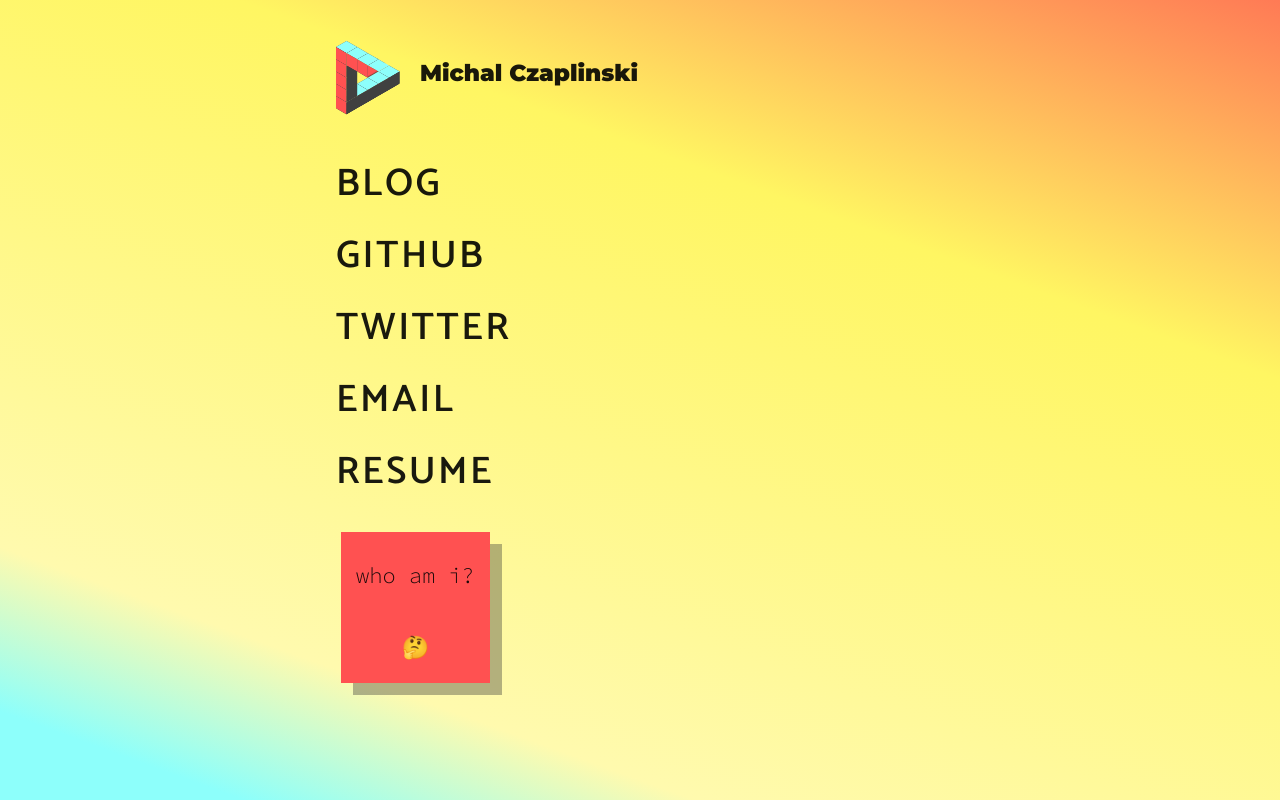
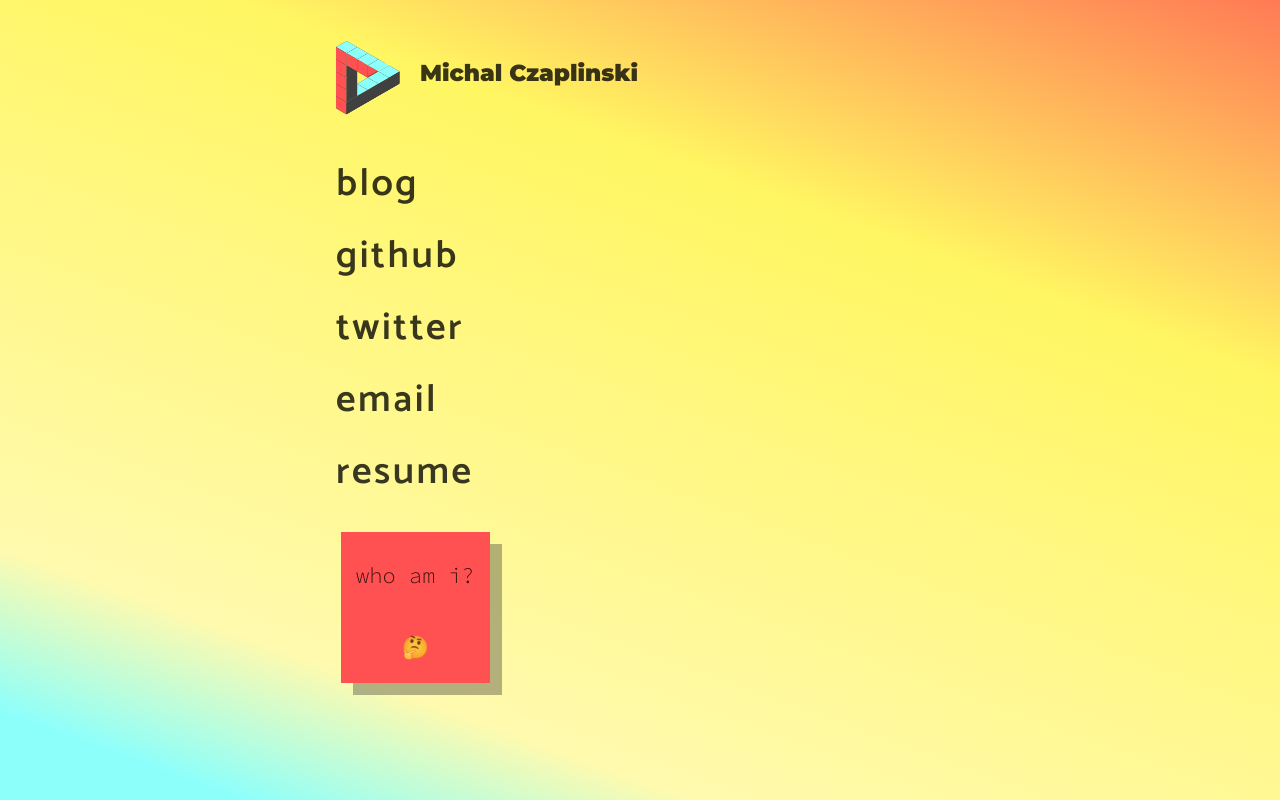
Before and after one commit to michalczaplinski/czaplinski.io, a Gatsby site: page / in a window 1280 px wide. Built offline with nearby package versions, Linux system fonts and the light colour scheme; Gatsby itself is replaced by a stand-in of ours; some packages are replaced by stand-ins of ours.

Commit message:
fix colors and body overflow

```diff
--- a/src/components/indexLayout.js
+++ b/src/components/indexLayout.js
@@ -42,7 +42,7 @@ class IndexLayout extends React.Component {
           </Link>
           <h3
             style={{
-              fontFamily: `Montserrat, sans-serif`,
+              fontFamily: `Montserrat, system-ui, sans-serif`,
               marginTop: 33,
             }}
           >
--- a/src/components/layout.js
+++ b/src/components/layout.js
@@ -49,7 +49,7 @@ const Layout = ({ slug, title, children }) => (
             </Link>
             <h3
               style={{
-                fontFamily: `Montserrat, sans-serif`,
+                fontFamily: `Montserrat, system-ui, sans-serif`,
                 marginTop: 33,
               }}
             >
--- a/src/index.css
+++ b/src/index.css
@@ -2,6 +2,7 @@ html,
 body,
 #root {
   font-family: "Catamaran", sans-serif;
+  color: hsla(0, 0%, 0%, 0.78);
 }
 
 * {
--- a/src/pages/index.js
+++ b/src/pages/index.js
@@ -125,13 +125,13 @@ function IndexPage({ location, data }) {
 
   const items = [
     <Link to="/blog" className="App-link">
-      BLOG
+      blog
     </Link>,
     <a href="https://github.com/michalczaplinski" className="App-link">
-      <div>GITHUB</div>
+      <div>github</div>
     </a>,
     <a href="https://twitter.com/C_Z_A_P_L_A" className="App-link">
-      <div>TWITTER</div>
+      <div>twitter</div>
     </a>,
     <div className="App-link">
       {mergeEmail ? (
@@ -163,13 +163,13 @@ function IndexPage({ location, data }) {
               </div>
             </div>
           ) : (
-            <div>EMAIL</div>
+            <div>email</div>
           )}
         </span>
       )}
     </div>,
     <a href="/michal_czaplinski_cv_2019.pdf" className="App-link">
-      <div>RESUME</div>
+      <div>resume</div>
     </a>,
     showBio ? (
       <FadeIn>
@@ -199,6 +199,7 @@ function IndexPage({ location, data }) {
     <animated.div
       style={{
         minHeight: `100vh`,
+        overflow: `hidden`,
         background: degs.interpolate(
           degs =>
             `linear-gradient(${degs}deg, #8dfffb 7%,  #fffaae 20%, #fff662 70%, #ff5151 110%)`
```
Also changed, not shown: 1 other file.
